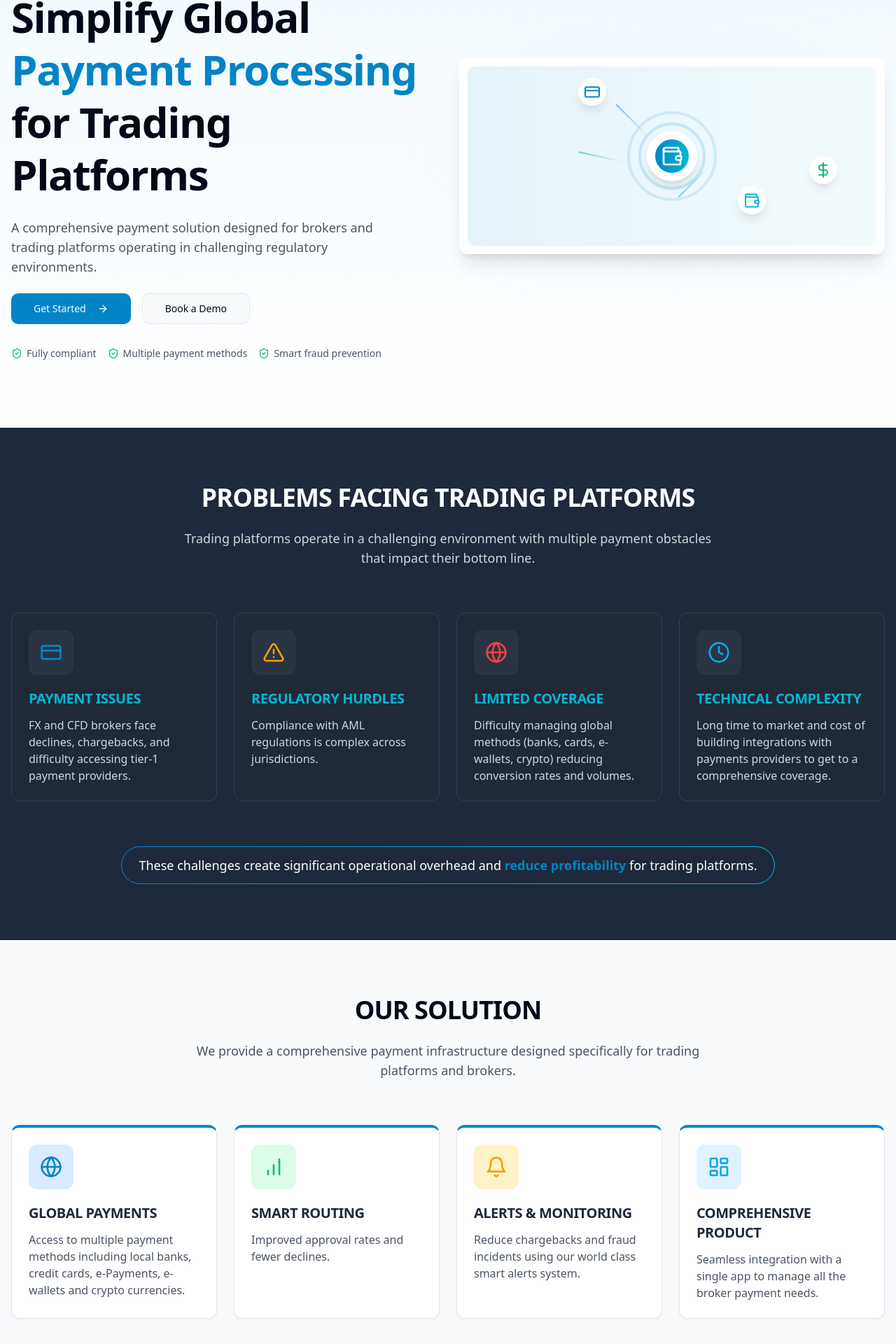
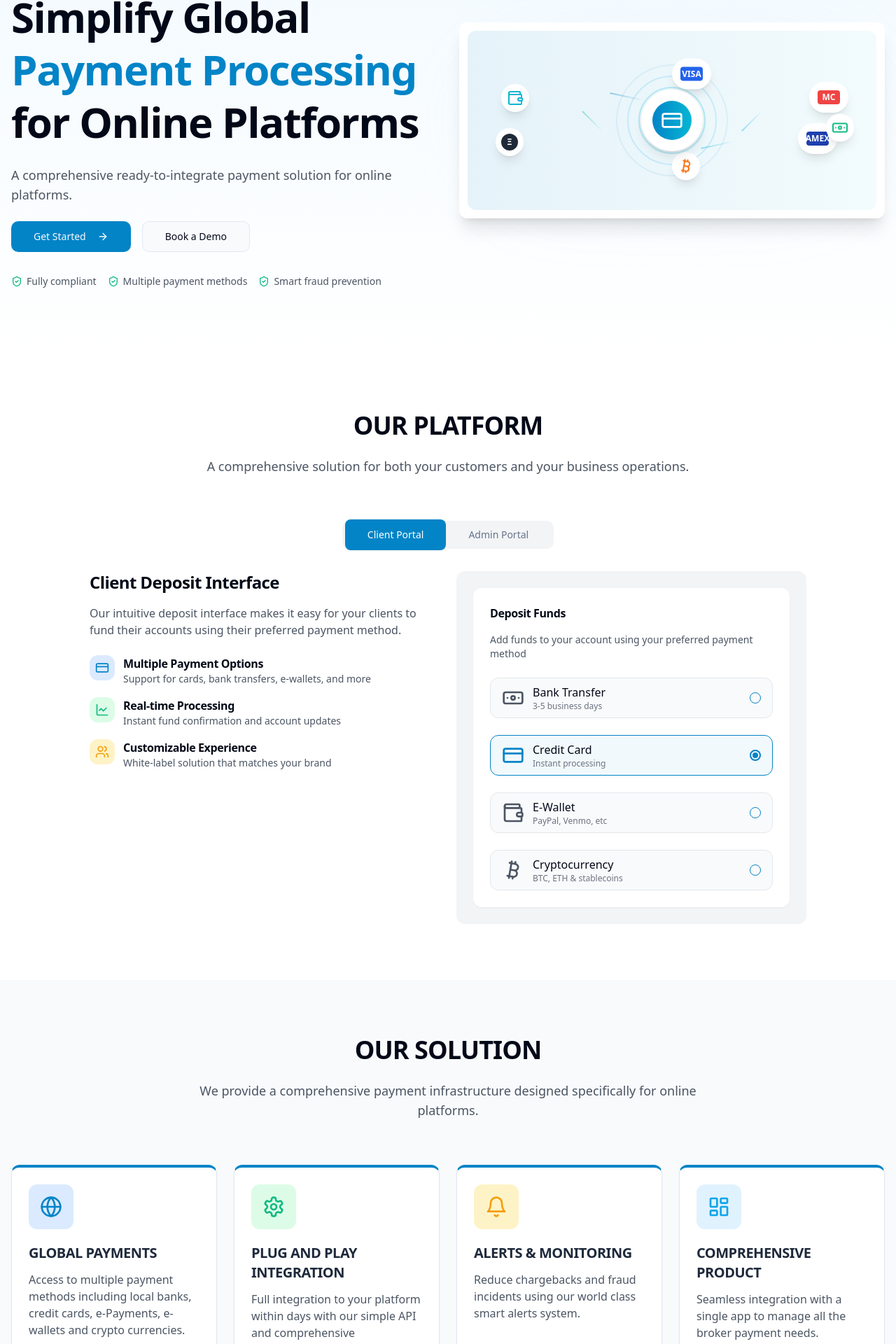
Before and after one commit to nissimbargerbi/secure-flow-finance-hub, a React (Vite) app: page / in a window 1280 px wide. Shown: the part 197-2117 px from the top of the page at 70% size. Built offline with nearby package versions, Linux system fonts and the light colour scheme.

Commit message:
Refactor: Update content and layout
- Changed brand name to SamaTech.
- Modified the Hero section's tagline and animation to a changing symbols animation.
- Reordered sections in the index page.
- Updated the "our solution" section.

```diff
--- a/src/components/Hero.tsx
+++ b/src/components/Hero.tsx
@@ -1,7 +1,7 @@
 
 import React from "react";
 import { Button } from "@/components/ui/button";
-import { ArrowRight, ShieldCheck, Wallet, CreditCard, DollarSign } from "lucide-react";
+import { ArrowRight, ShieldCheck, Wallet, CreditCard, DollarSign, Banknote, Bitcoin } from "lucide-react";
 
 const Hero = () => {
   return (
@@ -11,15 +11,15 @@ const Hero = () => {
           <div className="space-y-6">
             <div className="inline-flex items-center gap-2 bg-sky-100 px-3 py-1.5 rounded-full">
               <span className="h-2 w-2 rounded-full bg-finance-primary"></span>
-              <span className="text-sm font-medium text-finance-primary">Payments Solution for Trading Platforms</span>
+              <span className="text-sm font-medium text-finance-primary">SamaTech Payment Solutions</span>
             </div>
 
             <h1 className="text-4xl sm:text-5xl lg:text-6xl font-bold !leading-tight">
-              Simplify Global <span className="text-finance-primary">Payment Processing</span> for Trading Platforms
+              Simplify Global <span className="text-finance-primary">Payment Processing</span> for Online Platforms
             </h1>
 
             <p className="text-lg text-gray-600 md:pr-10">
-              A comprehensive payment solution designed for brokers and trading platforms operating in challenging regulatory environments.
+              A comprehensive ready-to-integrate payment solution for online platforms.
             </p>
 
             <div className="flex flex-wrap gap-4">
@@ -52,37 +52,58 @@ const Hero = () => {
               <div className="absolute inset-0 bg-gradient-radial from-blue-200/20 to-transparent rounded-full blur-2xl"></div>
               <div className="bg-white rounded-xl p-3 shadow-xl relative">
                 <div className="bg-gradient-to-r from-finance-primary/10 to-finance-accent/5 rounded-lg p-6 flex items-center justify-center">
-                  {/* B2B Payment Animation */}
+                  {/* Payment Symbols Animation */}
                   <div className="relative h-52 w-full">
-                    {/* Payment Network Animation */}
+                    {/* Background Circles */}
                     <div className="absolute inset-0 flex items-center justify-center">
-                      <div className="w-32 h-32 border-4 border-finance-primary/20 rounded-full animate-pulse"></div>
-                      <div className="absolute w-24 h-24 border-4 border-finance-secondary/30 rounded-full animate-pulse"></div>
-                      <div className="absolute w-16 h-16 border-4 border-finance-accent/40 rounded-full animate-pulse"></div>
+                      <div className="w-40 h-40 border-2 border-finance-primary/10 rounded-full animate-pulse"></div>
+                      <div className="absolute w-32 h-32 border-2 border-finance-secondary/20 rounded-full animate-pulse"></div>
+                      <div className="absolute w-24 h-24 border-2 border-finance-accent/30 rounded-full animate-pulse"></div>
                     </div>
 
-                    {/* Payment Icons */}
-                    <div className="absolute top-0 left-1/4 bg-white p-2 rounded-full shadow-lg animate-[float_4s_ease-in-out_infinite]">
-                      <CreditCard className="h-6 w-6 text-finance-primary" />
+                    {/* Payment Method Icons - Orbiting Animation */}
+                    <div className="absolute top-4 left-1/2 transform -translate-x-1/2 bg-white p-3 rounded-full shadow-lg animate-[float_6s_ease-in-out_infinite]">
+                      <div className="w-8 h-5 bg-blue-600 rounded text-white text-xs flex items-center justify-center font-bold">VISA</div>
                     </div>
-                    <div className="absolute bottom-4 right-1/4 bg-white p-2 rounded-full shadow-lg animate-[float_5s_ease-in-out_0.5s_infinite]">
+
+                    <div className="absolute top-1/4 right-4 bg-white p-3 rounded-full shadow-lg animate-[float_5s_ease-in-out_0.5s_infinite]">
+                      <div className="w-8 h-5 bg-red-500 rounded text-white text-xs flex items-center justify-center font-bold">MC</div>
+                    </div>
+
+                    <div className="absolute bottom-1/4 right-8 bg-white p-3 rounded-full shadow-lg animate-[float_7s_ease-in-out_1s_infinite]">
+                      <div className="w-8 h-5 bg-blue-800 rounded text-white text-xs flex items-center justify-center font-bold">AMEX</div>
+                    </div>
+
+                    <div className="absolute bottom-4 left-1/2 transform -translate-x-1/2 bg-white p-2 rounded-full shadow-lg animate-[float_6s_ease-in-out_1.5s_infinite]">
+                      <Bitcoin className="h-6 w-6 text-orange-500" />
+                    </div>
+
+                    <div className="absolute bottom-1/4 left-4 bg-white p-2 rounded-full shadow-lg animate-[float_5s_ease-in-out_2s_infinite]">
+                      <div className="w-6 h-6 bg-gray-800 rounded-full flex items-center justify-center">
+                        <span className="text-white text-xs font-bold">Ξ</span>
+                      </div>
+                    </div>
+
+                    <div className="absolute top-1/4 left-6 bg-white p-2 rounded-full shadow-lg animate-[float_4s_ease-in-out_2.5s_infinite]">
                       <Wallet className="h-6 w-6 text-finance-accent" />
                     </div>
-                    <div className="absolute top-1/2 right-8 bg-white p-2 rounded-full shadow-lg animate-[float_6s_ease-in-out_1s_infinite]">
-                      <DollarSign className="h-6 w-6 text-finance-success" />
+
+                    <div className="absolute top-1/2 right-2 bg-white p-2 rounded-full shadow-lg animate-[float_8s_ease-in-out_3s_infinite]">
+                      <Banknote className="h-6 w-6 text-finance-success" />
                     </div>
 
-                    {/* Transaction Lines */}
-                    <div className="absolute top-1/4 left-1/3 w-16 h-0.5 bg-gradient-to-r from-finance-primary to-transparent animate-pulse transform rotate-45"></div>
-                    <div className="absolute top-2/3 left-1/2 w-16 h-0.5 bg-gradient-to-r from-finance-accent to-transparent animate-pulse transform -rotate-45"></div>
-                    <div className="absolute top-1/2 left-1/4 w-16 h-0.5 bg-gradient-to-r from-finance-success to-transparent animate-pulse transform rotate-12"></div>
-
-                    {/* Central Node */}
-                    <div className="absolute top-1/2 left-1/2 transform -translate-x-1/2 -translate-y-1/2 bg-white rounded-full p-3 shadow-lg z-10">
-                      <div className="bg-gradient-to-r from-finance-primary to-finance-accent rounded-full p-2">
-                        <Wallet className="h-8 w-8 text-white" />
+                    {/* Central Hub */}
+                    <div className="absolute top-1/2 left-1/2 transform -translate-x-1/2 -translate-y-1/2 bg-white rounded-full p-4 shadow-lg z-10">
+                      <div className="bg-gradient-to-r from-finance-primary to-finance-accent rounded-full p-3">
+                        <CreditCard className="h-8 w-8 text-white" />
                       </div>
                     </div>
+
+                    {/* Connection Lines */}
+                    <div className="absolute top-1/3 left-1/3 w-12 h-0.5 bg-gradient-to-r from-finance-primary/50 to-transparent animate-pulse transform rotate-12"></div>
+                    <div className="absolute top-2/3 right-1/3 w-12 h-0.5 bg-gradient-to-r from-finance-accent/50 to-transparent animate-pulse transform -rotate-12"></div>
+                    <div className="absolute top-1/2 left-1/4 w-10 h-0.5 bg-gradient-to-r from-finance-success/50 to-transparent animate-pulse transform rotate-45"></div>
+                    <div className="absolute top-1/2 right-1/4 w-10 h-0.5 bg-gradient-to-r from-finance-secondary/50 to-transparent animate-pulse transform -rotate-45"></div>
                   </div>
                 </div>
               </div>
--- a/src/components/Solutions.tsx
+++ b/src/components/Solutions.tsx
@@ -1,6 +1,6 @@
 
 import React from "react";
-import { Globe, BarChart, Bell, LayoutDashboard } from "lucide-react";
+import { Globe, Settings, Bell, LayoutDashboard } from "lucide-react";
 import { Card, CardContent } from "@/components/ui/card";
 
 const Solutions = () => {
@@ -12,9 +12,9 @@ const Solutions = () => {
       iconBg: "bg-blue-100",
     },
     {
-      title: "SMART ROUTING",
-      description: "Improved approval rates and fewer declines.",
-      icon: <BarChart className="h-10 w-10 text-finance-success" />,
+      title: "PLUG AND PLAY INTEGRATION",
+      description: "Full integration to your platform within days with our simple API and comprehensive documentation.",
+      icon: <Settings className="h-10 w-10 text-finance-success" />,
       iconBg: "bg-green-100",
     },
     {
@@ -37,7 +37,7 @@ const Solutions = () => {
         <div className="text-center mb-16">
           <h2 className="text-4xl font-bold mb-6">OUR SOLUTION</h2>
           <p className="text-lg text-gray-600 max-w-3xl mx-auto">
-            We provide a comprehensive payment infrastructure designed specifically for trading platforms and brokers.
+            We provide a comprehensive payment infrastructure designed specifically for online platforms.
           </p>
         </div>
 
--- a/src/pages/Index.tsx
+++ b/src/pages/Index.tsx
@@ -2,10 +2,9 @@
 import React from 'react';
 import Navbar from '@/components/Navbar';
 import Hero from '@/components/Hero';
-import Problems from '@/components/Problems';
+import Platform from '@/components/Platform';
 import Solutions from '@/components/Solutions';
 import Features from '@/components/Features';
-import Platform from '@/components/Platform';
 import CTA from '@/components/CTA';
 import Footer from '@/components/Footer';
 
@@ -15,10 +14,9 @@ const Index = () => {
       <Navbar />
       <main>
         <Hero />
-        <Problems />
+        <Platform />
         <Solutions />
         <Features />
-        <Platform />
         <CTA />
       </main>
       <Footer />
```
